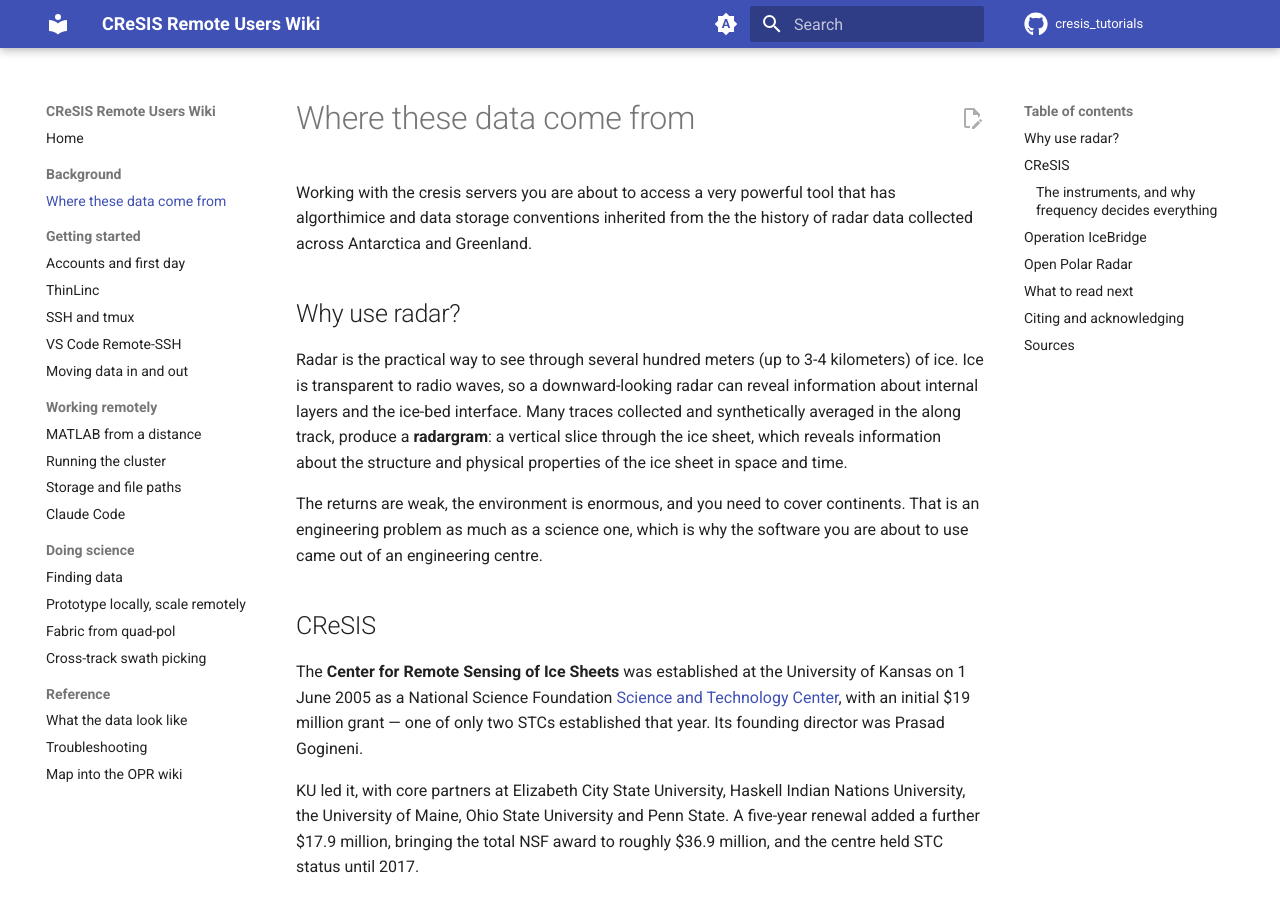
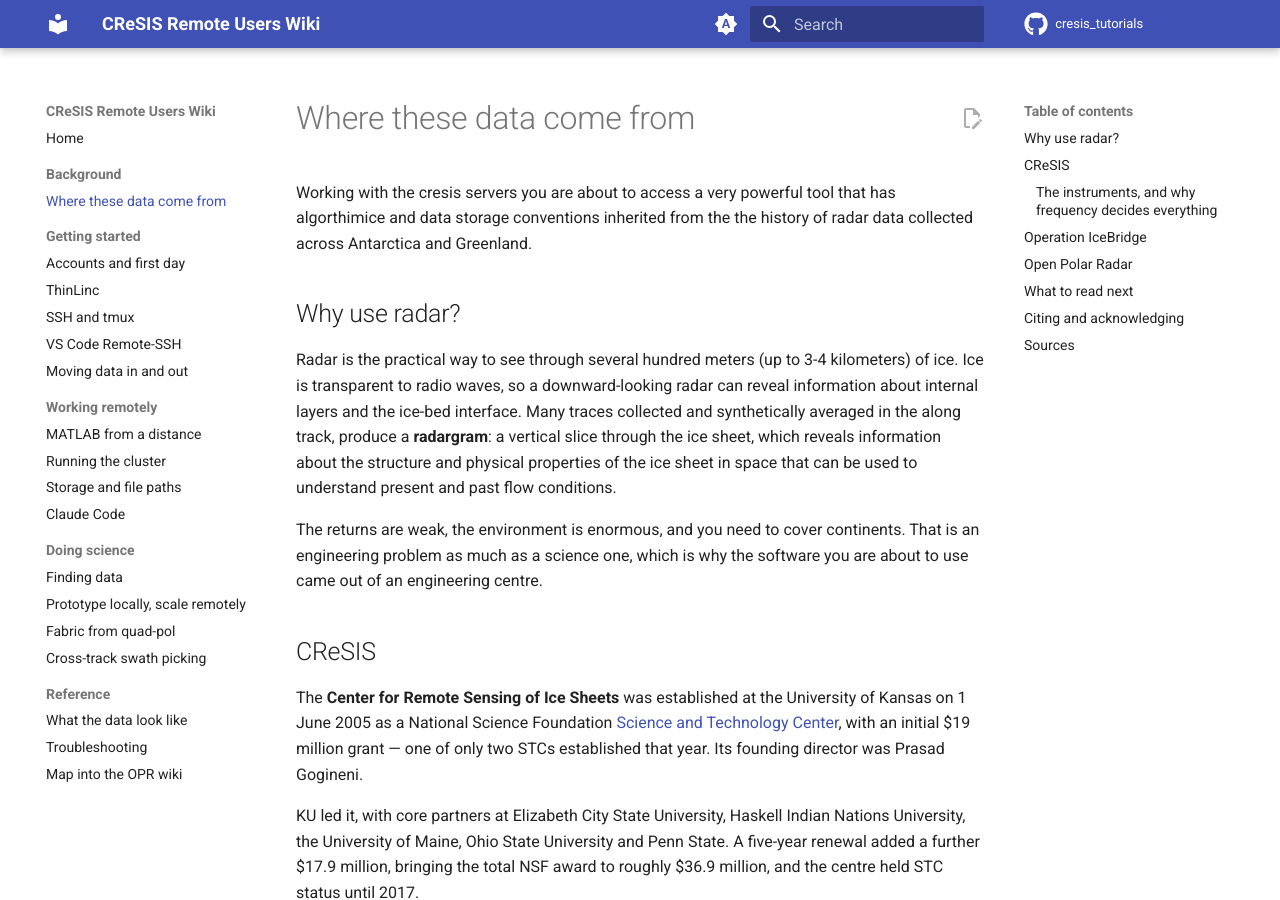
Before and after one commit to rice-glaciology/cresis_tutorials, an MkDocs documentation site: the page built from docs/background/history.md, in a window 1280 px wide and 900 px high. Built offline with MkDocs 1.6.1 and Material for MkDocs 9.7.7, drawn with Linux system fonts in a browser that asks for light colours; comment, search, counter and statistics services are not loaded.

Commit message:
Improve clarity on radar usage and radargram details
Clarified the explanation of radargram and its significance in understanding ice sheet flow conditions.

```diff
--- a/docs/background/history.md
+++ b/docs/background/history.md
@@ -4,7 +4,7 @@ Working with the cresis servers you are about to access a very powerful tool tha
 
 ## Why use radar?
 
-Radar is the practical way to see through several hundred meters (up to 3-4 kilometers) of ice. Ice is transparent to radio waves, so a downward-looking radar can reveal information about internal layers and the ice-bed interface. Many traces collected and synthetically averaged in the along track, produce a **radargram**: a vertical slice through the ice sheet, which reveals information about the structure and physical properties of the ice sheet in space and time.
+Radar is the practical way to see through several hundred meters (up to 3-4 kilometers) of ice. Ice is transparent to radio waves, so a downward-looking radar can reveal information about internal layers and the ice-bed interface. Many traces collected and synthetically averaged in the along track, produce a **radargram**: a vertical slice through the ice sheet, which reveals information about the structure and physical properties of the ice sheet in space that can be used to understand present and past flow conditions.
 
 The returns are weak, the environment is enormous, and you need to cover continents.
 That is an engineering problem as much as a science one, which is why the software you are about to use came out of an engineering
```
